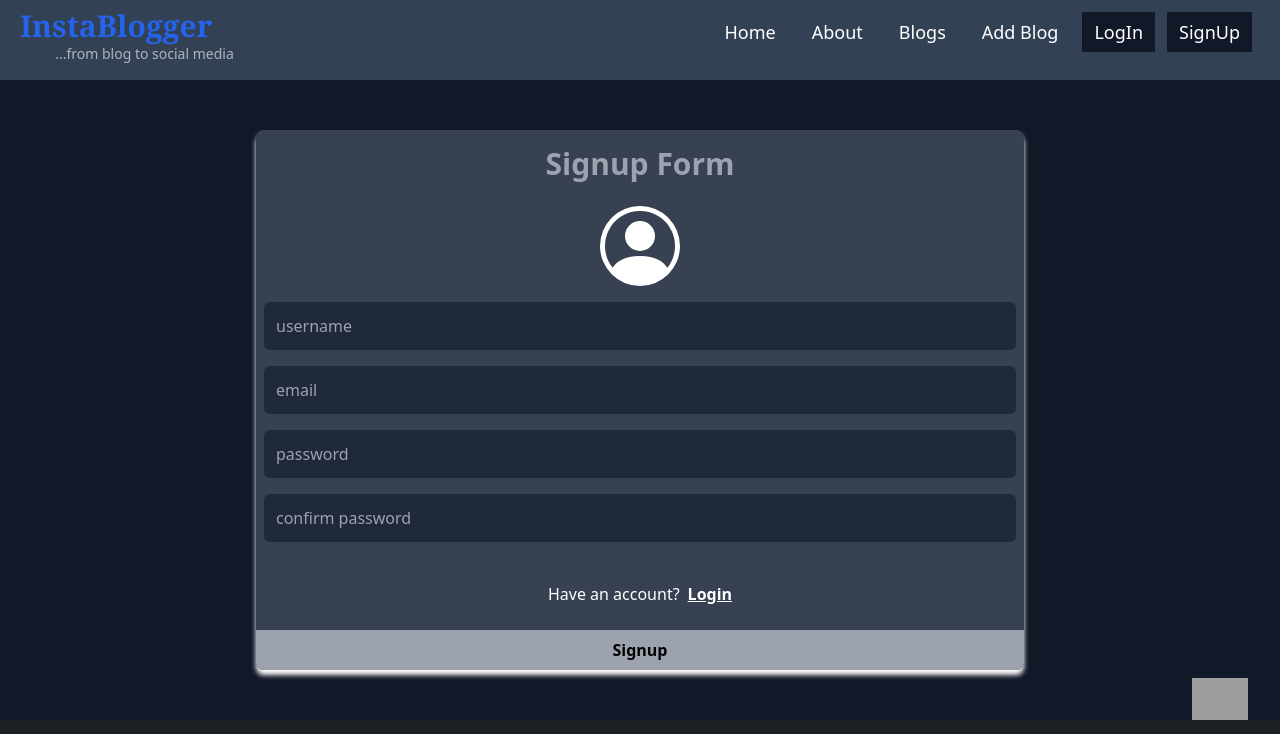
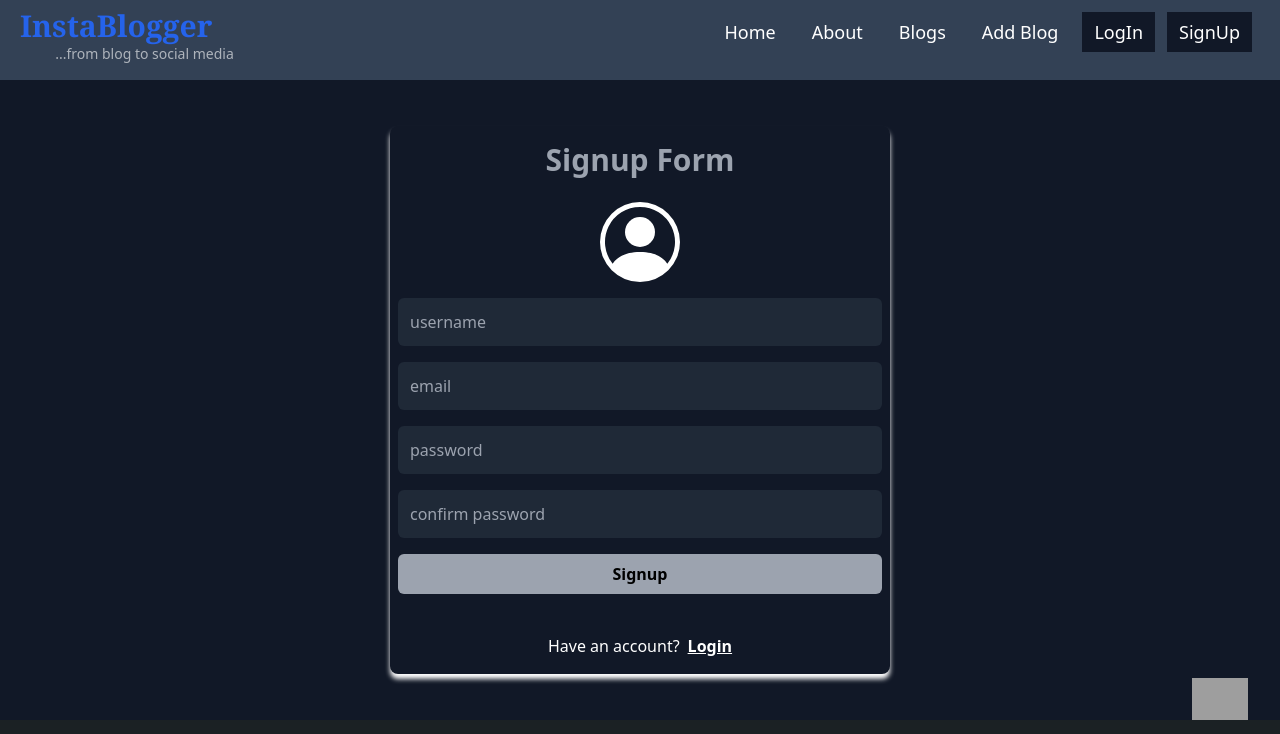
Before and after one commit to Deepak-GitHub1474/Insta_Blogger, a Next.js app: page /auth/register in a window 1280 px wide. Shown: the top 734 px of the page. Built offline with nearby package versions, Linux system fonts and the light colour scheme; no server answers; the database is empty; grey boxes are pictures that could not be loaded.

Commit message:
modify the login and register component UI

```diff
--- a/src/app/auth/login/page.jsx
+++ b/src/app/auth/login/page.jsx
@@ -7,9 +7,7 @@ const Login = async () => {
     const user = await loggedUser();
 
     return (
-        <div className="min-h-[80vh] bg-gray-900 text-white flex items-center justify-center p-2">
-            <LoginForm user={user}/>
-        </div>
+        <LoginForm user={user}/>
     );
 }
 
--- a/src/app/auth/register/page.jsx
+++ b/src/app/auth/register/page.jsx
@@ -2,9 +2,7 @@ import RegisterForm from "@/components/RegisterForm/RegisterForm";
 
 const Register = () => {
     return (
-        <div className="min-h-[80vh] bg-gray-900 text-white flex items-center justify-center py-4 px-2">
-            <RegisterForm />
-        </div>
+        <RegisterForm />
     );
 }
 
--- a/src/components/LoginForm/LoginForm.jsx
+++ b/src/components/LoginForm/LoginForm.jsx
@@ -31,7 +31,8 @@ const LoginForm = ({user}) => {
     }
 
     return (
-        <div className="flex flex-col gap-6 sm:w-[500px] w-[95vw] bg-gray-700 pt-8 px-2 rounded-lg shadow-[0_5px_5px_white] relative overflow-hidden">
+        <div className="min-h-[80vh] bg-gray-900 text-white flex items-center justify-center p-2 ">
+            <div className="flex flex-col gap-6 sm:w-[500px] w-[95vw] pt-8 px-2 rounded-lg shadow-[0_5px_5px_white]  relative overflow-hidden">
                 <h1 className="text-center font-bold text-[1.6rem] text-gray-400 absolute top-0 left-0 right-0">Login Form</h1>
 
                 <form action={handleGithubLogin} className="flex flex-col mt-8">
@@ -82,6 +83,8 @@ const LoginForm = ({user}) => {
                     <p className=" text-red-500 font-semibold">{state?.error}</p>
                 </form>
             </div>
+        </div>
+
     );
 }
 
--- a/src/components/RegisterForm/RegisterForm.jsx
+++ b/src/components/RegisterForm/RegisterForm.jsx
@@ -52,7 +52,8 @@ const SignupForm = () => {
     };
 
     return (
-        <form action={formAction} className="flex flex-col gap-4 md:w-[60vw] w-[95vw] bg-gray-700 pb-16 pt-4 px-2 rounded-lg shadow-[0_5px_5px_white] relative overflow-hidden">
+        <div className="min-h-[80vh] bg-gray-900 text-white flex items-center justify-center py-4 px-2">
+            <form action={formAction} className="flex flex-col gap-4 sm:w-[500px] w-[95vw] pb-4 pt-4 px-2 rounded-lg shadow-[0_5px_5px_white] relative overflow-hidden">
                 <h1 className="text-center font-bold text-3xl text-gray-400 mb-2">Signup Form</h1>
                 <label htmlFor="img" className="mx-auto cursor-pointer">
                     {avatar ? (
@@ -74,7 +75,7 @@ const SignupForm = () => {
                 <input type="email" name="email" placeholder="email" className="p-3 rounded-md border-none outline-none bg-gray-800 text-white" />
                 <input type="password" name="password" placeholder="password" className="p-3 rounded-md border-none outline-none bg-gray-800 text-white" />
                 <input type="password" name="confirmPassword" placeholder="confirm password" className="p-3 rounded-md border-none outline-none bg-gray-800 text-white" />
-            <button className="bg-gray-400 text-black font-bold p-2 hover:bg-gray-300 cursor-pointer absolute left-0 right-0 bottom-0">
+                <button className="bg-gray-400 text-black font-bold rounded-md p-2 hover:bg-gray-300 cursor-pointer flex items-center justify-center">
                     {state?.success ?
                         <span className="flex items-center justify-center">
                             Signing... <AiOutlineLoading3Quarters className="ml-24 w-4 h-4 animate-spin absolute bottom-3" />
@@ -88,6 +89,7 @@ const SignupForm = () => {
                     <Link href="/auth/login" className="font-semibold underline hover:text-blue-400">Login</Link>
                 </div>
             </form>
+        </div>
     );
 }
 
```
Lines whose indentation alone changed are shown as unchanged.
